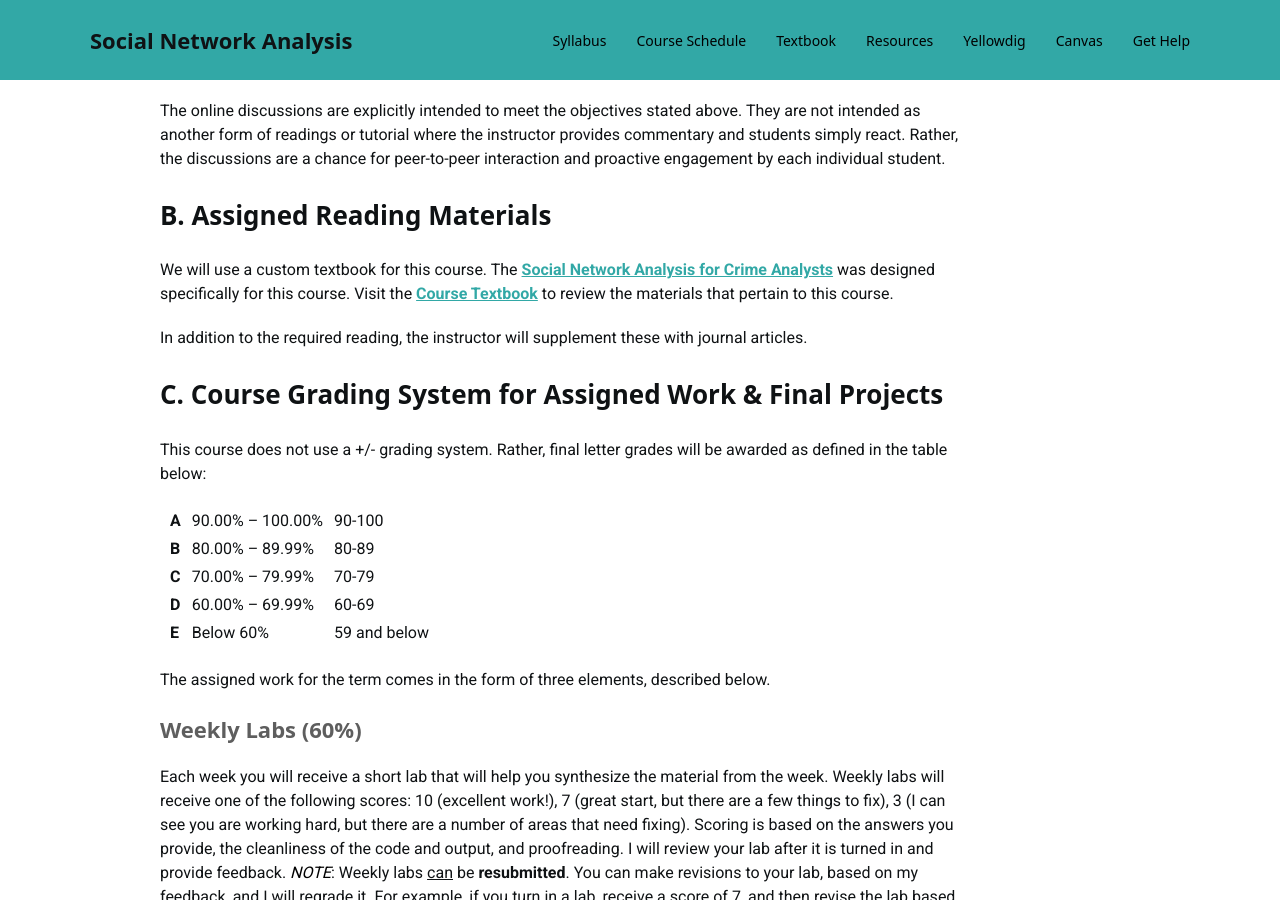
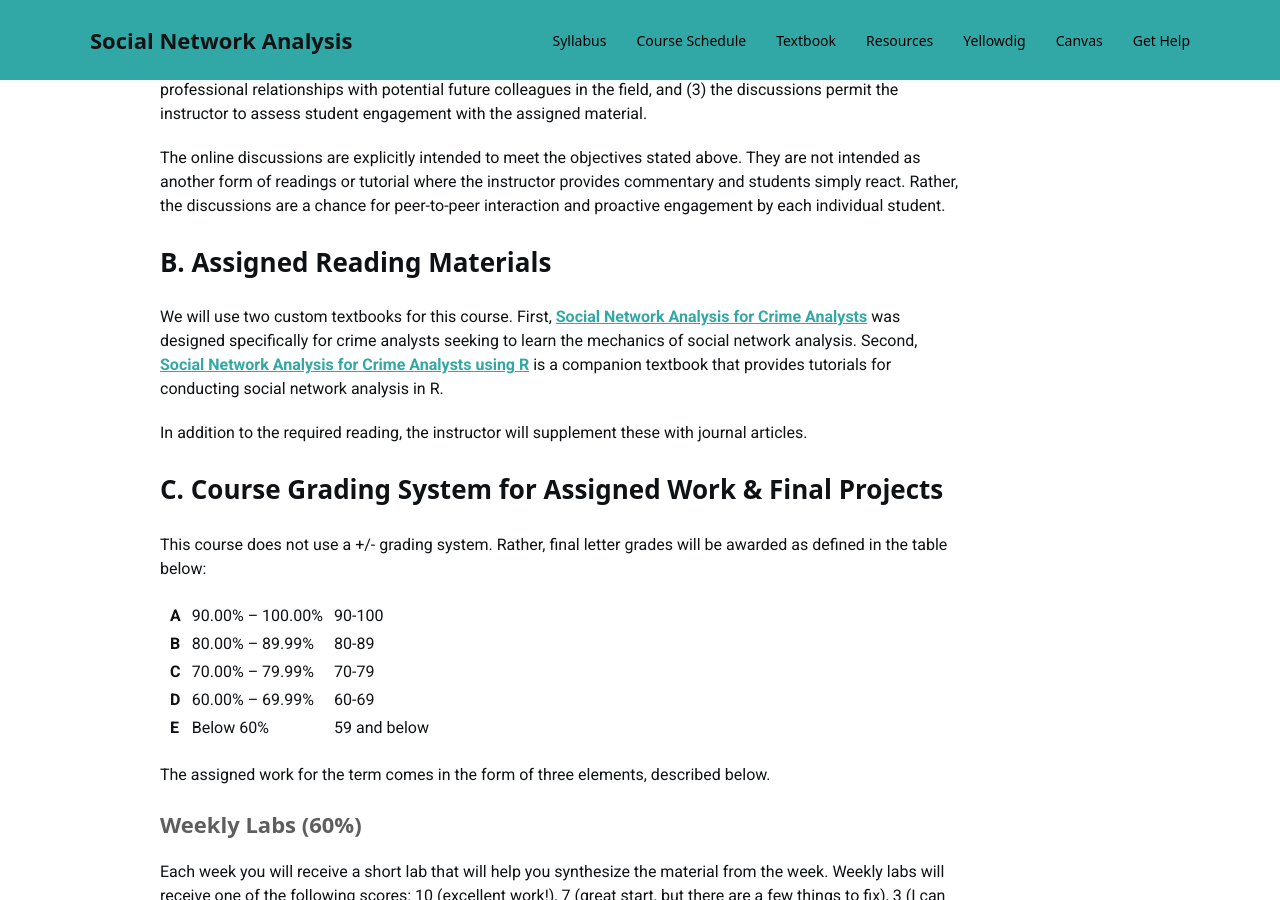
Before and after one commit to Watts-College/crj-507-spring-2025, a Jekyll site: the page built from index.md, in a window 1280 px wide and 900 px high, scrolled down 4753 px. Built offline with Jekyll 4.4.1, drawn with Linux system fonts in a browser that asks for light colours; nearby versions of some CDN libraries; a style sheet for code colours, icons or effects is not loaded; some of the changed text lies outside the part shown.

```diff
--- a/index.md
+++ b/index.md
@@ -35,6 +35,11 @@ textbooks:
   authors: Jacob T.N. Young
   link: https://jacobtnyoung.github.io/snaca-textbook/
   required: Required (but free!)
+
+- title: Social Network Analysis for Crime Analysts Using R
+  authors: Jacob T.N. Young
+  link: https://jacobtnyoung.github.io/snaca-r/
+  required: Required (but also free!)
 
 ---
 
@@ -107,7 +112,7 @@ The online discussions are explicitly intended to meet the objectives stated abo
 
 ## B. Assigned Reading Materials
 
-We will use a custom textbook for this course. The [**Social Network Analysis for Crime Analysts**](https://jacobtnyoung.github.io/snaca-textbook/) was designed specifically for this course. Visit the [**Course Textbook**](https://jacobtnyoung.github.io/snaca-textbook/) to review the materials that pertain to this course.
+We will use two custom textbooks for this course. First, [**Social Network Analysis for Crime Analysts**](https://jacobtnyoung.github.io/snaca-textbook/) was designed specifically for crime analysts seeking to learn the mechanics of social network analysis. Second, [**Social Network Analysis for Crime Analysts using R**](https://jacobtnyoung.github.io/snaca-r/) is a companion textbook that provides tutorials for conducting social network analysis in R.
 
 In addition to the required reading, the instructor will supplement these with journal articles.
 
```
Also changed, not shown: schedule.md (+27 -27 lines), 1 other file.
